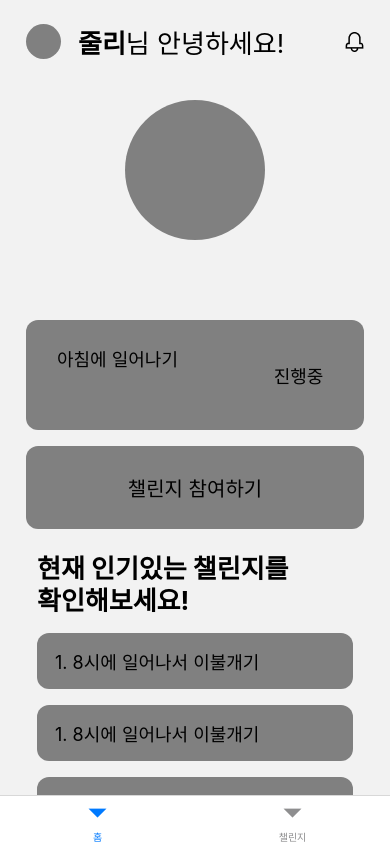
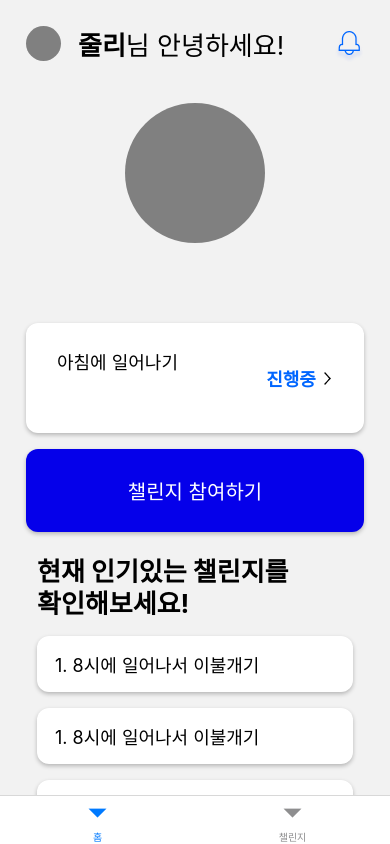
Before and after one commit to CMC-11th-Hackerton/homelenge_client, a React Native app: screen / in a window 390 px wide. Built offline with nearby package versions, Linux system fonts and the light colour scheme.

Commit message:
UI 수정

```diff
--- /dev/null
+++ b/src/color.js
@@ -0,0 +1,5 @@
+export const theme = {
+  default: '#0500EA',
+  lighten: '#0066FF',
+  darken: '#C8FDE4',
+};
--- a/src/components/Challenge/ChallengeItem.js
+++ b/src/components/Challenge/ChallengeItem.js
@@ -3,7 +3,10 @@ import {View, Text, TouchableOpacity, StyleSheet, Image} from 'react-native';
 
 const ChallengeItem = ({onPress}) => {
   return (
-    <TouchableOpacity activeOpacity={0.7} onPress={onPress}>
+    <TouchableOpacity
+      activeOpacity={0.7}
+      onPress={onPress}
+      style={styles.container}>
       <View style={styles.wrap}>
         <View style={styles.contentWrap}>
           <Image
@@ -34,21 +37,20 @@ const ChallengeItem = ({onPress}) => {
 };
 
 const styles = StyleSheet.create({
-  wrap: {
-    marginHorizontal: 34,
+  container: {
+    paddingHorizontal: 34,
     marginBottom: 20,
-    borderWidth: 1,
     borderRadius: 12,
-    borderColor: '#aaaaaa',
-    // shadowColor: 'black',
-    // shadowOffset: {
-    //   width: 0,
-    //   height: 3,
-    // },
-    // shadowOpacity: 0.3,
-    // shadowRadius: 5,
-    // elevation: 7,
+    shadowColor: '#000',
+    shadowOffset: {
+      width: 0,
+      height: 2,
+    },
+    shadowOpacity: 0.25,
+    shadowRadius: 4,
+    elevation: 5,
   },
+  wrap: {},
   contentWrap: {
     flexDirection: 'row',
     borderBottomColor: '#cccccc',
--- a/src/screens/Challenge/ChallengeList.js
+++ b/src/screens/Challenge/ChallengeList.js
@@ -1,6 +1,14 @@
 import {useNavigation} from '@react-navigation/native';
 import React, {useState} from 'react';
-import {View, Text, StyleSheet, FlatList, TouchableOpacity} from 'react-native';
+import {
+  View,
+  Text,
+  StyleSheet,
+  FlatList,
+  TouchableOpacity,
+  Image,
+} from 'react-native';
+import {theme} from '../../color';
 import ChallengeItem from '../../components/Challenge/ChallengeItem';
 
 const mock = [1, 2, 3, 4, 5];
@@ -20,9 +28,19 @@ const ChallengeList = () => {
           <View
             style={[
               styles.step,
-              {backgroundColor: step === 1 ? 'gray' : 'lightgray'},
+              {
+                backgroundColor: step === 1 ? theme.lighten : 'white',
+                borderColor: step === 1 ? theme.lighten : '#7c7c7c',
+              },
             ]}>
-            <Text style={{fontSize: 15, fontWeight: '500'}}>1단계</Text>
+            <Text
+              style={{
+                fontSize: 15,
+                fontWeight: '500',
+                color: step === 1 ? 'white' : '#7c7c7c',
+              }}>
+              1단계
+            </Text>
           </View>
         </TouchableOpacity>
         <TouchableOpacity
@@ -33,9 +51,19 @@ const ChallengeList = () => {
           <View
             style={[
               styles.step,
-              {backgroundColor: step === 2 ? 'gray' : 'lightgray'},
+              {
+                backgroundColor: step === 2 ? theme.lighten : 'white',
+                borderColor: step === 2 ? theme.lighten : '#7c7c7c',
+              },
             ]}>
-            <Text style={{fontSize: 15, fontWeight: '500'}}>2단계</Text>
+            <Text
+              style={{
+                fontSize: 15,
+                fontWeight: '500',
+                color: step === 2 ? 'white' : '#7c7c7c',
+              }}>
+              2단계
+            </Text>
           </View>
         </TouchableOpacity>
         <TouchableOpacity
@@ -46,11 +74,24 @@ const ChallengeList = () => {
           <View
             style={[
               styles.step,
-              {backgroundColor: step === 3 ? 'gray' : 'lightgray'},
+              {
+                backgroundColor: step === 3 ? theme.lighten : 'white',
+                borderColor: step === 3 ? theme.lighten : '#7c7c7c',
+              },
             ]}>
-            <Text style={{fontSize: 15, fontWeight: '500'}}>3단계</Text>
+            <Text
+              style={{
+                fontSize: 15,
+                fontWeight: '500',
+                color: step === 3 ? 'white' : '#7c7c7c',
+              }}>
+              3단계
+            </Text>
           </View>
         </TouchableOpacity>
+        <View style={styles.filter}>
+          <Image source={require('../../assets/imgs/filter.png')} />
+        </View>
       </View>
       <View style={styles.listWrap}>
         <FlatList
@@ -67,7 +108,9 @@ const ChallengeList = () => {
       </View>
       <View style={styles.buttonWrap}>
         <TouchableOpacity style={styles.recruitChallenge} activeOpacity={0.7}>
-          <Text style={{fontSize: 18, fontWeight: '600'}}>챌린지 모집하기</Text>
+          <Text style={{fontSize: 18, fontWeight: '600', color: 'white'}}>
+            챌린지 모집하기
+          </Text>
         </TouchableOpacity>
       </View>
     </View>
@@ -77,7 +120,8 @@ const ChallengeList = () => {
 const styles = StyleSheet.create({
   stepWrap: {
     flexDirection: 'row',
-    paddingHorizontal: 34,
+    marginHorizontal: 34,
+    position: 'relative',
   },
   step: {
     marginRight: 8,
@@ -86,7 +130,7 @@ const styles = StyleSheet.create({
     alignItems: 'center',
     justifyContent: 'center',
     borderRadius: 13,
-
+    borderWidth: 1,
     height: 27,
   },
   listWrap: {
@@ -102,7 +146,7 @@ const styles = StyleSheet.create({
     alignItems: 'center',
     justifyContent: 'center',
     height: 69,
-    backgroundColor: 'lightgray',
+    backgroundColor: theme.lighten,
     shadowColor: 'black',
     shadowOffset: {
       width: 0,
@@ -112,6 +156,19 @@ const styles = StyleSheet.create({
     shadowRadius: 5,
     elevation: 7,
   },
+  filter: {
+    width: 48,
+    height: 27,
+    borderRadius: 13,
+    borderWidth: 1,
+    borderColor: '#7c7c7c',
+    paddingVertical: 2,
+    paddingHorizontal: 12,
+    alignItems: 'center',
+    justifyContent: 'center',
+    position: 'absolute',
+    right: 0,
+  },
 });
 
 export default ChallengeList;
--- a/src/screens/Challenge/ChallengeScreen.js
+++ b/src/screens/Challenge/ChallengeScreen.js
@@ -3,19 +3,20 @@ import {SafeAreaView} from 'react-native-safe-area-context';
 import {View, TouchableOpacity, Text, StyleSheet, Button} from 'react-native';
 import ChallengeList from './ChallengeList';
 import MyChallenge from './MyChallenge';
+import {theme} from '../../color';
 
 const ChallengeScreen = () => {
   const [view, setView] = useState('list');
 
   return (
-    <SafeAreaView style={{paddingTop: 40}}>
+    <SafeAreaView style={{paddingTop: 20, backgroundColor: 'white', flex: 1}}>
       <View style={styles.topTabWrap}>
         <TouchableOpacity
           style={[
             styles.topTab,
             {
-              borderBottomWidth: view === 'list' ? 3 : 0,
-              borderBottomColor: view === 'list' ? 'black' : '',
+              borderBottomWidth: view === 'list' ? 3 : 1,
+              borderBottomColor: view === 'list' ? theme.lighten : '#bbbbbb',
             },
           ]}
           onPress={() => {
@@ -23,16 +24,21 @@ const ChallengeScreen = () => {
           }}
           activeOpacity={1}>
           <View>
-            <Text style={styles.topTabText}>챌린지 리스트</Text>
+            <Text
+              style={[
+                styles.topTabText,
+                {color: view === 'list' ? theme.lighten : '#bbbbbb'},
+              ]}>
+              챌린지 리스트
+            </Text>
           </View>
         </TouchableOpacity>
         <TouchableOpacity
           style={[
             styles.topTab,
             {
-              marginLeft: 28,
-              borderBottomWidth: view === 'my' ? 3 : 0,
-              borderBottomColor: view === 'my' ? 'black' : '',
+              borderBottomWidth: view === 'my' ? 3 : 1,
+              borderBottomColor: view === 'my' ? theme.lighten : '#bbbbbb',
             },
           ]}
           onPress={() => {
@@ -40,7 +46,13 @@ const ChallengeScreen = () => {
           }}
           activeOpacity={1}>
           <View>
-            <Text style={styles.topTabText}>나의 챌린지</Text>
+            <Text
+              style={[
+                styles.topTabText,
+                {color: view === 'my' ? theme.lighten : '#bbbbbb'},
+              ]}>
+              나의 챌린지
+            </Text>
           </View>
         </TouchableOpacity>
       </View>
@@ -52,10 +64,8 @@ const ChallengeScreen = () => {
 const styles = StyleSheet.create({
   topTabWrap: {
     flexDirection: 'row',
-    paddingHorizontal: 34,
-    // width:
   },
-  topTab: {paddingVertical: 8},
+  topTab: {paddingVertical: 8, flex: 1, alignItems: 'center'},
   topTabText: {fontSize: 16, fontWeight: '500'},
 });
 
--- a/src/screens/Home/HomeScreen.js
+++ b/src/screens/Home/HomeScreen.js
@@ -11,6 +11,7 @@ import {
   ScrollView,
   StatusBar,
 } from 'react-native';
+import {theme} from '../../color';
 
 const mock = [1, 2, 3, 4, 5];
 
@@ -33,7 +34,10 @@ const HomeScreen = () => {
               <Text style={{fontWeight: 'bold'}}>줄리</Text>님 안녕하세요!
             </Text>
           </View>
-          <Image source={require('../../assets/imgs/notification.png')} />
+          <Image
+            style={{marginTop: 8}}
+            source={require('../../assets/imgs/notification.png')}
+          />
         </View>
         <View style={styles.circleWrap}>
           <View style={styles.circle} />
@@ -47,7 +51,18 @@ const HomeScreen = () => {
                 </Text>
               </View>
               <View style={styles.challengeStatus}>
-                <Text style={{fontSize: 18, fontWeight: '500'}}>진행중</Text>
+                <Text
+                  style={{
+                    fontSize: 18,
+                    fontWeight: 'bold',
+                    color: theme.lighten,
+                  }}>
+                  진행중
+                </Text>
+                <Image
+                  style={{marginLeft: 8}}
+                  source={require('../../assets/imgs/rightArrow.png')}
+                />
               </View>
             </View>
           </TouchableOpacity>
@@ -57,7 +72,7 @@ const HomeScreen = () => {
             onPress={() => {
               navigation.navigate('Detail');
             }}>
-            <Text style={{fontSize: 20}}>챌린지 참여하기</Text>
+            <Text style={{fontSize: 20, color: 'white'}}>챌린지 참여하기</Text>
           </TouchableOpacity>
         </View>
         <View style={styles.ranking}>
@@ -108,7 +123,15 @@ const styles = StyleSheet.create({
     width: '100%',
     height: 110,
     borderRadius: 12,
-    backgroundColor: 'gray',
+    backgroundColor: 'white',
+    shadowColor: '#000',
+    shadowOffset: {
+      width: 0,
+      height: 2,
+    },
+    shadowOpacity: 0.25,
+    shadowRadius: 4,
+    elevation: 5,
   },
   challengeContentWrap: {
     flex: 1,
@@ -119,6 +142,7 @@ const styles = StyleSheet.create({
   challengeContent: {flex: 3},
   challengeStatus: {
     flex: 1,
+    flexDirection: 'row',
     justifyContent: 'center',
     alignItems: 'center',
   },
@@ -127,9 +151,17 @@ const styles = StyleSheet.create({
     width: '100%',
     height: 83,
     borderRadius: 12,
-    backgroundColor: 'gray',
+    backgroundColor: theme.default,
     alignItems: 'center',
     justifyContent: 'center',
+    shadowColor: '#000',
+    shadowOffset: {
+      width: 0,
+      height: 2,
+    },
+    shadowOpacity: 0.25,
+    shadowRadius: 4,
+    elevation: 5,
   },
   ranking: {
     marginTop: 24,
@@ -139,9 +171,17 @@ const styles = StyleSheet.create({
     width: '100%',
     height: 56,
     borderRadius: 12,
-    backgroundColor: 'gray',
+    backgroundColor: 'white',
     padding: 18,
     justifyContent: 'center',
+    shadowColor: '#000',
+    shadowOffset: {
+      width: 0,
+      height: 2,
+    },
+    shadowOpacity: 0.25,
+    shadowRadius: 4,
+    elevation: 5,
   },
 });
 
```
Also changed, not shown: src/assets/imgs/filter.png (added), src/assets/imgs/notification.png.
